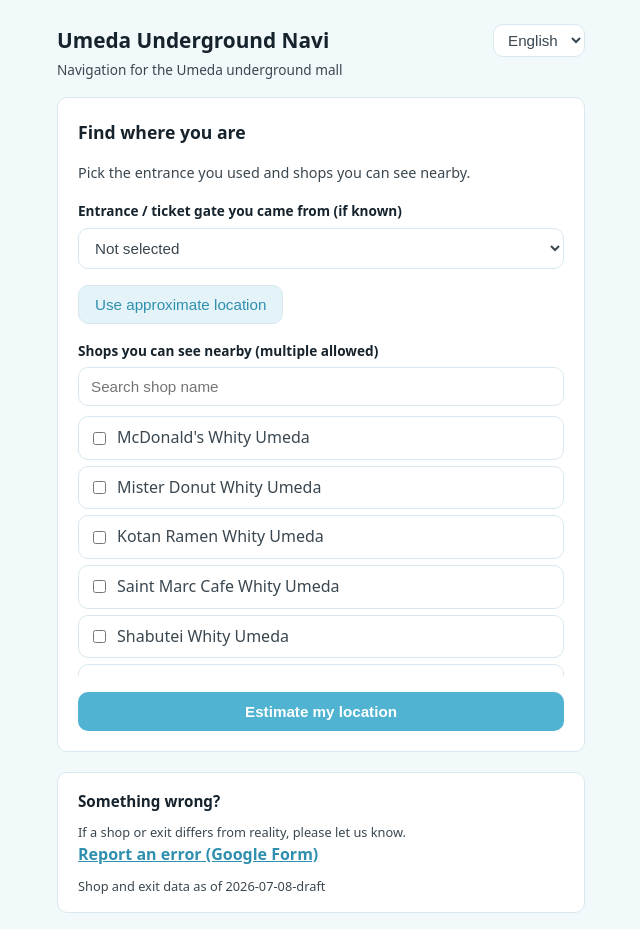
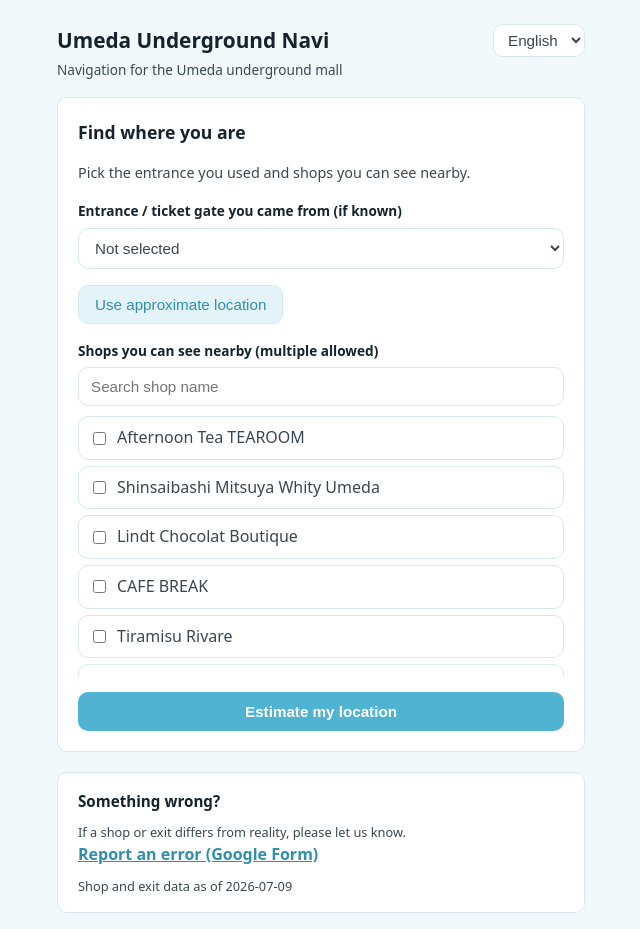
Before and after one commit to naki0227/umeda_underground_map, a React (Vite) app: page / in a window 1280 px wide. Shown: the whole page, without its empty margins (319-959 px from the left). Built offline with nearby package versions, Linux system fonts and the light colour scheme.

Commit message:
feat(data): update shops and Whity exits from official site listings (2026-07-09)
Co-Authored-By: Claude Fable 5 <noreply@anthropic.com>

```diff
--- a/src/data/areas/diamor.ts
+++ b/src/data/areas/diamor.ts
@@ -106,21 +106,60 @@ export const diamorEdges: MapEdge[] = [
 
 export const diamorShops: Shop[] = [
   {
-    id: 'dm-shop-sunmarc',
-    name: { ja: 'サンマルクカフェ ディアモール大阪店', en: 'Saint Marc Cafe Diamor Osaka' },
+    id: 'dm-shop-godivacafe',
+    name: { ja: 'GODIVA café ディアモール大阪店', en: 'GODIVA café Diamor Osaka' },
     category: 'cafe',
     nodeId: 'dm-n',
   },
   {
-    id: 'dm-shop-abcmart',
-    name: { ja: 'ABC-MART ディアモール大阪店', en: 'ABC-MART Diamor Osaka' },
+    id: 'dm-shop-tullys',
+    name: { ja: 'タリーズコーヒー ディアモール大阪店', en: "Tully's Coffee Diamor Osaka" },
+    category: 'cafe',
+    nodeId: 'dm-circle',
+  },
+  {
+    id: 'dm-shop-urbanresearch',
+    name: {
+      ja: 'アーバンリサーチ ロッソ ディアモール大阪店',
+      en: 'URBAN RESEARCH ROSSO Diamor Osaka',
+    },
     category: 'fashion',
     nodeId: 'dm-circle',
   },
   {
-    id: 'dm-shop-matsukiyo',
-    name: { ja: 'マツモトキヨシ ディアモール大阪店', en: 'Matsumoto Kiyoshi Diamor Osaka' },
-    category: 'drugstore',
+    id: 'dm-shop-jins',
+    name: { ja: 'JINS ディアモール大阪店', en: 'JINS Diamor Osaka' },
+    category: 'goods',
+    nodeId: 'dm-circle',
+  },
+  {
+    id: 'dm-shop-framework',
+    name: { ja: 'フレームワーク ディアモール大阪店', en: 'FRAMeWORK Diamor Osaka' },
+    category: 'fashion',
+    nodeId: 'dm-n',
+  },
+  {
+    id: 'dm-shop-doutor',
+    name: { ja: 'ドトールコーヒーショップ ディアモール大阪店', en: 'Doutor Coffee Diamor Osaka' },
+    category: 'cafe',
+    nodeId: 'dm-w',
+  },
+  {
+    id: 'dm-shop-sunmarc',
+    name: { ja: 'サンマルクカフェ ディアモール大阪店', en: 'Saint Marc Cafe Diamor Osaka' },
+    category: 'cafe',
+    nodeId: 'dm-e',
+  },
+  {
+    id: 'dm-shop-kashiyama',
+    name: { ja: 'KASHIYAMA ディアモール大阪店', en: 'KASHIYAMA Diamor Osaka' },
+    category: 'fashion',
+    nodeId: 'dm-e',
+  },
+  {
+    id: 'dm-shop-docomo',
+    name: { ja: 'ドコモショップ ディアモール大阪店', en: 'docomo Shop Diamor Osaka' },
+    category: 'service',
     nodeId: 'dm-w',
   },
   {
--- a/src/data/areas/dojima.ts
+++ b/src/data/areas/dojima.ts
@@ -47,15 +47,57 @@ export const dojimaEdges: MapEdge[] = [
 
 export const dojimaShops: Shop[] = [
   {
-    id: 'dj-shop-piccolo',
-    name: { ja: 'カレーショップ ピッコロ ドーチカ店', en: 'Curry Shop Piccolo Dotica' },
+    id: 'dj-shop-indiancurry',
+    name: { ja: 'インデアンカレー 堂島店', en: 'Indian Curry Dojima' },
     category: 'restaurant',
     nodeId: 'dj-2',
   },
   {
+    id: 'dj-shop-kineya',
+    name: { ja: '自家製麺 杵屋 ドーチカ店', en: 'Kineya Udon Dotica' },
+    category: 'restaurant',
+    nodeId: 'dj-2',
+  },
+  {
+    id: 'dj-shop-chuoken',
+    name: { ja: '中央軒 ドーチカ店', en: 'Chuoken Dotica' },
+    category: 'restaurant',
+    nodeId: 'dj-3',
+  },
+  {
     id: 'dj-shop-doutor',
-    name: { ja: 'ドトールコーヒー ドージマ地下センター店', en: 'Doutor Coffee Dojima Underground' },
+    name: { ja: 'ドトールコーヒーショップ ドーチカ店', en: 'Doutor Coffee Dotica' },
     category: 'cafe',
     nodeId: 'dj-1',
   },
+  {
+    id: 'dj-shop-kiefel',
+    name: { ja: 'KIEFEL COFFEE ドーチカ店', en: 'KIEFEL COFFEE Dotica' },
+    category: 'cafe',
+    nodeId: 'dj-1',
+  },
+  {
+    id: 'dj-shop-daiso',
+    name: { ja: 'ダイソー ドーチカ店', en: 'DAISO Dotica' },
+    category: 'goods',
+    nodeId: 'dj-2',
+  },
+  {
+    id: 'dj-shop-kokumin',
+    name: { ja: 'コクミンドラッグ ドーチカ店', en: 'Kokumin Drug Dotica' },
+    category: 'drugstore',
+    nodeId: 'dj-1',
+  },
+  {
+    id: 'dj-shop-chidoriya',
+    name: { ja: '千鳥屋宗家 堂島店', en: 'Chidoriya Sohke Dojima' },
+    category: 'goods',
+    nodeId: 'dj-3',
+  },
+  {
+    id: 'dj-shop-aburagumi',
+    name: { ja: '東京油組総本店 ドーチカ組', en: 'Tokyo Aburagumi Sohonten Dotica' },
+    category: 'restaurant',
+    nodeId: 'dj-3',
+  },
 ];
--- a/src/data/areas/ekimo.ts
+++ b/src/data/areas/ekimo.ts
@@ -24,14 +24,44 @@ export const ekimoEdges: MapEdge[] = [{ from: 'ek-1', to: 'ek-2', distanceM: 55
 
 export const ekimoShops: Shop[] = [
   {
-    id: 'ek-shop-gongcha',
-    name: { ja: 'ゴンチャ ekimo梅田店', en: 'Gong cha ekimo Umeda' },
+    id: 'ek-shop-uniqlo',
+    name: { ja: 'UNIQLO ekimo梅田店', en: 'UNIQLO ekimo Umeda' },
+    category: 'fashion',
+    nodeId: 'ek-1',
+  },
+  {
+    id: 'ek-shop-mujicom',
+    name: { ja: 'MUJI com ekimo梅田店', en: 'MUJI com ekimo Umeda' },
+    category: 'goods',
+    nodeId: 'ek-2',
+  },
+  {
+    id: 'ek-shop-misdo',
+    name: { ja: 'ミスタードーナツ ekimo梅田店', en: 'Mister Donut ekimo Umeda' },
     category: 'cafe',
     nodeId: 'ek-1',
   },
   {
-    id: 'ek-shop-cosme',
-    name: { ja: 'コスメショップ ekimo梅田', en: 'Cosmetics Shop ekimo Umeda' },
+    id: 'ek-shop-hattendo',
+    name: { ja: '八天堂 ekimo梅田店', en: 'Hattendo ekimo Umeda' },
+    category: 'bakery',
+    nodeId: 'ek-2',
+  },
+  {
+    id: 'ek-shop-jins',
+    name: { ja: 'JINS ekimo梅田店', en: 'JINS ekimo Umeda' },
+    category: 'goods',
+    nodeId: 'ek-1',
+  },
+  {
+    id: 'ek-shop-osdrug',
+    name: { ja: 'オーエスドラッグ ekimo梅田店', en: 'OS Drug ekimo Umeda' },
+    category: 'drugstore',
+    nodeId: 'ek-2',
+  },
+  {
+    id: 'ek-shop-karendo',
+    name: { ja: 'karendo ekimo梅田店', en: 'karendo ekimo Umeda' },
     category: 'goods',
     nodeId: 'ek-2',
   },
--- a/src/data/areas/sanbangai.ts
+++ b/src/data/areas/sanbangai.ts
@@ -60,6 +60,36 @@ export const sanbangaiShops: Shop[] = [
     nodeId: 'sb-s',
   },
   {
+    id: 'sb-shop-botejyu',
+    name: { ja: 'お好み焼き ぼてぢゅう 阪急三番街店', en: 'Okonomiyaki Botejyu Hankyu Sanbangai' },
+    category: 'restaurant',
+    nodeId: 'sb-s',
+  },
+  {
+    id: 'sb-shop-hokkyokusei',
+    name: { ja: 'レストラン北極星 阪急三番街店', en: 'Restaurant Hokkyokusei Hankyu Sanbangai' },
+    category: 'restaurant',
+    nodeId: 'sb-s',
+  },
+  {
+    id: 'sb-shop-ganko',
+    name: { ja: 'がんこ寿司 阪急三番街店', en: 'Ganko Sushi Hankyu Sanbangai' },
+    category: 'restaurant',
+    nodeId: 'sb-s',
+  },
+  {
+    id: 'sb-shop-seijoishii',
+    name: { ja: '成城石井 阪急三番街店', en: 'Seijo Ishii Hankyu Sanbangai' },
+    category: 'convenience',
+    nodeId: 'sb-s',
+  },
+  {
+    id: 'sb-shop-godiva',
+    name: { ja: 'ゴディバ 阪急三番街店', en: 'GODIVA Hankyu Sanbangai' },
+    category: 'cafe',
+    nodeId: 'sb-s',
+  },
+  {
     id: 'sb-shop-kiddyland',
     name: { ja: 'キディランド 大阪梅田店', en: 'Kiddy Land Osaka Umeda' },
     category: 'goods',
@@ -71,4 +101,22 @@ export const sanbangaiShops: Shop[] = [
     category: 'restaurant',
     nodeId: 'sb-n',
   },
+  {
+    id: 'sb-shop-yabaton',
+    name: { ja: '矢場とん 阪急三番街店', en: 'Yabaton Hankyu Sanbangai' },
+    category: 'restaurant',
+    nodeId: 'sb-n',
+  },
+  {
+    id: 'sb-shop-freshness',
+    name: { ja: 'フレッシュネスバーガー 阪急三番街店', en: 'Freshness Burger Hankyu Sanbangai' },
+    category: 'restaurant',
+    nodeId: 'sb-n',
+  },
+  {
+    id: 'sb-shop-maisonkayser',
+    name: { ja: 'メゾンカイザー 阪急三番街店', en: 'Maison Kayser Hankyu Sanbangai' },
+    category: 'bakery',
+    nodeId: 'sb-n',
+  },
 ];
--- a/src/data/areas/whity.ts
+++ b/src/data/areas/whity.ts
@@ -1,6 +1,10 @@
 import type { MapEdge, MapNode, Shop } from '../../domain/types';
 
-/** ホワイティうめだ（センターモール・ノースモール・サウスモール・泉の広場） */
+/**
+ * ホワイティうめだ。
+ * エリア構成・店舗は公式サイト（whity.osaka-chikagai.jp）2026-07-09時点。
+ * 出口番号はH-xx体系（公式フロアガイド準拠）だが個別の対応は現地未検証。
+ */
 export const whityNodes: MapNode[] = [
   {
     id: 'wt-c1',
@@ -29,7 +33,7 @@ export const whityNodes: MapNode[] = [
   {
     id: 'wt-c4',
     kind: 'junction',
-    name: { ja: 'イーストモール入口', en: 'East Mall Entrance' },
+    name: { ja: 'イーストモール', en: 'East Mall' },
     area: 'whity',
     x: 620,
     y: 0,
@@ -37,7 +41,7 @@ export const whityNodes: MapNode[] = [
   {
     id: 'wt-izumi',
     kind: 'landmark',
-    name: { ja: '泉の広場', en: 'Izumi Plaza (Fountain Square)' },
+    name: { ja: '泉の広場（Water Tree）', en: 'Izumi Plaza (Water Tree)' },
     area: 'whity',
     x: 740,
     y: 10,
@@ -59,6 +63,14 @@ export const whityNodes: MapNode[] = [
     y: 100,
   },
   {
+    id: 'wt-petit',
+    kind: 'junction',
+    name: { ja: 'プチシャン', en: 'Petit Chan' },
+    area: 'whity',
+    x: 630,
+    y: 100,
+  },
+  {
     id: 'wt-s1',
     kind: 'junction',
     name: { ja: 'サウスモール', en: 'South Mall' },
@@ -75,7 +87,7 @@ export const whityNodes: MapNode[] = [
     y: -160,
   },
   {
-    id: 'wt-exit-m2',
+    id: 'wt-exit-h1',
     kind: 'exit',
     name: { ja: '阪急百貨店東 出口', en: 'Hankyu Dept. East Exit' },
     area: 'whity',
@@ -83,10 +95,10 @@ export const whityNodes: MapNode[] = [
     y: 80,
     lat: 34.7031,
     lng: 135.4996,
-    exitNo: 'M-2',
+    exitNo: 'H-1',
   },
   {
-    id: 'wt-exit-m8',
+    id: 'wt-exit-h8',
     kind: 'exit',
     name: { ja: 'HEP FIVE前 出口', en: 'HEP FIVE Exit' },
     area: 'whity',
@@ -94,10 +106,10 @@ export const whityNodes: MapNode[] = [
     y: 170,
     lat: 34.704,
     lng: 135.5007,
-    exitNo: 'M-8',
+    exitNo: 'H-8',
   },
   {
-    id: 'wt-exit-m10',
+    id: 'wt-exit-h16',
     kind: 'exit',
     name: { ja: '阪急東通 出口', en: 'Hankyu Higashi-dori Exit' },
     area: 'whity',
@@ -105,18 +117,18 @@ export const whityNodes: MapNode[] = [
     y: 160,
     lat: 34.704,
     lng: 135.5013,
-    exitNo: 'M-10',
+    exitNo: 'H-16',
   },
   {
-    id: 'wt-exit-m14',
+    id: 'wt-exit-h28',
     kind: 'exit',
-    name: { ja: '泉の広場東 出口', en: 'Izumi Plaza East Exit' },
+    name: { ja: '泉の広場東（新御堂筋） 出口', en: 'Izumi Plaza East (Shin-Midosuji) Exit' },
     area: 'whity',
     x: 790,
     y: -40,
     lat: 34.7029,
     lng: 135.5048,
-    exitNo: 'M-14',
+    exitNo: 'H-28',
   },
 ];
 
@@ -125,52 +137,180 @@ export const whityEdges: MapEdge[] = [
   { from: 'wt-c2', to: 'wt-c3', distanceM: 120 },
   { from: 'wt-c3', to: 'wt-c4', distanceM: 100 },
   { from: 'wt-c4', to: 'wt-izumi', distanceM: 120 },
-  { from: 'wt-c1', to: 'wt-exit-m2', distanceM: 70, attrs: ['stairs'] },
+  { from: 'wt-c1', to: 'wt-exit-h1', distanceM: 70, attrs: ['stairs'] },
   { from: 'wt-c2', to: 'wt-n1', distanceM: 100 },
   { from: 'wt-n1', to: 'wt-n2', distanceM: 110 },
-  { from: 'wt-n1', to: 'wt-exit-m8', distanceM: 60, attrs: ['stairs'] },
-  { from: 'wt-n2', to: 'wt-exit-m10', distanceM: 60, attrs: ['stairs'] },
+  { from: 'wt-n1', to: 'wt-exit-h8', distanceM: 60, attrs: ['stairs'] },
+  { from: 'wt-n2', to: 'wt-exit-h16', distanceM: 60, attrs: ['stairs'] },
   { from: 'wt-n2', to: 'wt-c3', distanceM: 100 },
+  { from: 'wt-n2', to: 'wt-petit', distanceM: 110 },
+  { from: 'wt-petit', to: 'wt-izumi', distanceM: 140 },
   { from: 'wt-c2', to: 'wt-s1', distanceM: 100 },
   { from: 'wt-s1', to: 'wt-s2', distanceM: 70 },
-  { from: 'wt-izumi', to: 'wt-exit-m14', distanceM: 70, attrs: ['stairs'] },
+  { from: 'wt-izumi', to: 'wt-exit-h28', distanceM: 70, attrs: ['stairs'] },
 ];
 
 export const whityShops: Shop[] = [
   {
-    id: 'wt-shop-mcdonalds',
-    name: { ja: 'マクドナルド ホワイティうめだ店', en: "McDonald's Whity Umeda" },
-    category: 'restaurant',
-    nodeId: 'wt-c2',
-  },
-  {
-    id: 'wt-shop-misdo',
-    name: { ja: 'ミスタードーナツ ホワイティうめだ', en: 'Mister Donut Whity Umeda' },
+    id: 'wt-shop-afternoontea',
+    name: { ja: 'Afternoon Tea TEAROOM', en: 'Afternoon Tea TEAROOM' },
     category: 'cafe',
     nodeId: 'wt-c1',
   },
   {
-    id: 'wt-shop-kotan',
-    name: { ja: '古潭ラーメン ホワイティうめだ店', en: 'Kotan Ramen Whity Umeda' },
+    id: 'wt-shop-mitsuya',
+    name: { ja: '心斎橋ミツヤ ホワイティうめだ店', en: 'Shinsaibashi Mitsuya Whity Umeda' },
+    category: 'restaurant',
+    nodeId: 'wt-c1',
+  },
+  {
+    id: 'wt-shop-lindt',
+    name: { ja: 'リンツ ショコラ ブティック', en: 'Lindt Chocolat Boutique' },
+    category: 'cafe',
+    nodeId: 'wt-c2',
+  },
+  {
+    id: 'wt-shop-cafebreak',
+    name: { ja: 'CAFE BREAK', en: 'CAFE BREAK' },
+    category: 'cafe',
+    nodeId: 'wt-c2',
+  },
+  {
+    id: 'wt-shop-rivare',
+    name: { ja: 'ティラミス専門店 リバーレ', en: 'Tiramisu Rivare' },
+    category: 'cafe',
+    nodeId: 'wt-c3',
+  },
+  {
+    id: 'wt-shop-piccolo',
+    name: { ja: 'カレー piccoLo ホワイティうめだ店', en: 'Curry piccoLo Whity Umeda' },
     category: 'restaurant',
     nodeId: 'wt-c3',
   },
   {
-    id: 'wt-shop-sunmarc',
-    name: { ja: 'サンマルクカフェ ホワイティうめだ店', en: 'Saint Marc Cafe Whity Umeda' },
+    id: 'wt-shop-doutor',
+    name: { ja: 'ドトールコーヒーショップ ホワイティうめだ店', en: 'Doutor Coffee Whity Umeda' },
+    category: 'cafe',
+    nodeId: 'wt-n1',
+  },
+  {
+    id: 'wt-shop-31ice',
+    name: { ja: 'サーティワンアイスクリーム', en: 'Baskin-Robbins (31 Ice Cream)' },
+    category: 'cafe',
+    nodeId: 'wt-n1',
+  },
+  {
+    id: 'wt-shop-katsu',
+    name: { ja: '串かつ料理 活', en: 'Kushikatsu Katsu' },
+    category: 'restaurant',
+    nodeId: 'wt-n1',
+  },
+  {
+    id: 'wt-shop-viedefrance',
+    name: { ja: 'VIE DE FRANCE', en: 'VIE DE FRANCE' },
+    category: 'bakery',
+    nodeId: 'wt-n1',
+  },
+  {
+    id: 'wt-shop-daruma',
+    name: { ja: '串かつだるま ホワイティうめだ店', en: 'Kushikatsu Daruma Whity Umeda' },
+    category: 'restaurant',
+    nodeId: 'wt-n2',
+  },
+  {
+    id: 'wt-shop-hemmi',
+    name: { ja: '牛たん焼き 仙台辺見', en: 'Gyutan-yaki Sendai Hemmi' },
+    category: 'restaurant',
+    nodeId: 'wt-n2',
+  },
+  {
+    id: 'wt-shop-daikichi',
+    name: { ja: '天ぷら大吉 ホワイティうめだ店', en: 'Tempura Daikichi Whity Umeda' },
+    category: 'restaurant',
+    nodeId: 'wt-n2',
+  },
+  {
+    id: 'wt-shop-asahiya',
+    name: { ja: '旭屋書店 梅田地下街店', en: 'Asahiya Books Umeda Underground' },
+    category: 'bookstore',
+    nodeId: 'wt-s1',
+  },
+  {
+    id: 'wt-shop-hanshindrug',
+    name: { ja: '阪神ドラッグ 梅田地下店', en: 'Hanshin Drug Umeda Underground' },
+    category: 'drugstore',
+    nodeId: 'wt-s1',
+  },
+  {
+    id: 'wt-shop-tanseido',
+    name: { ja: '丹青堂 ホワイティうめだ店', en: 'Tanseido Whity Umeda' },
+    category: 'goods',
+    nodeId: 'wt-s1',
+  },
+  {
+    id: 'wt-shop-seijoishii',
+    name: { ja: '成城石井 ホワイティうめだ店', en: 'Seijo Ishii Whity Umeda' },
+    category: 'convenience',
+    nodeId: 'wt-c4',
+  },
+  {
+    id: 'wt-shop-starbucks',
+    name: { ja: 'スターバックスコーヒー ホワイティうめだ店', en: 'Starbucks Coffee Whity Umeda' },
     category: 'cafe',
     nodeId: 'wt-c4',
   },
   {
-    id: 'wt-shop-shabutei',
-    name: { ja: 'しゃぶ亭 ホワイティうめだ店', en: 'Shabutei Whity Umeda' },
+    id: 'wt-shop-mos',
+    name: { ja: 'モスバーガー ホワイティうめだ店', en: 'MOS Burger Whity Umeda' },
     category: 'restaurant',
-    nodeId: 'wt-s1',
+    nodeId: 'wt-c4',
   },
   {
-    id: 'wt-shop-matsukiyo',
-    name: { ja: 'マツモトキヨシ ホワイティうめだ店', en: 'Matsumoto Kiyoshi Whity Umeda' },
+    id: 'wt-shop-kotan',
+    name: { ja: '古潭 ホワイティうめだ店', en: 'Kotan Ramen Whity Umeda' },
+    category: 'restaurant',
+    nodeId: 'wt-c4',
+  },
+  {
+    id: 'wt-shop-daikisuisan',
+    name: { ja: '大起水産 回転寿司 ホワイティうめだ店', en: 'Daiki Suisan Sushi Whity Umeda' },
+    category: 'restaurant',
+    nodeId: 'wt-c4',
+  },
+  {
+    id: 'wt-shop-udonoh',
+    name: { ja: 'うどん王 ホワイティうめだ店', en: 'Udon-Oh Whity Umeda' },
+    category: 'restaurant',
+    nodeId: 'wt-c4',
+  },
+  {
+    id: 'wt-shop-kokumin',
+    name: { ja: 'コクミン ホワイティうめだ店', en: 'Kokumin Drug Whity Umeda' },
     category: 'drugstore',
-    nodeId: 'wt-n1',
+    nodeId: 'wt-petit',
+  },
+  {
+    id: 'wt-shop-naturalkitchen',
+    name: { ja: 'NATURAL KITCHEN', en: 'NATURAL KITCHEN' },
+    category: 'goods',
+    nodeId: 'wt-petit',
+  },
+  {
+    id: 'wt-shop-austyle',
+    name: { ja: 'au Style ホワイティうめだ', en: 'au Style Whity Umeda' },
+    category: 'service',
+    nodeId: 'wt-petit',
+  },
+  {
+    id: 'wt-shop-yebisubar',
+    name: { ja: 'YEBISU BAR（NOMOKA）', en: 'YEBISU BAR (NOMOKA)' },
+    category: 'restaurant',
+    nodeId: 'wt-izumi',
+  },
+  {
+    id: 'wt-shop-craftbeer',
+    name: { ja: 'CRAFT BEER MARKET（NOMOKA）', en: 'CRAFT BEER MARKET (NOMOKA)' },
+    category: 'restaurant',
+    nodeId: 'wt-izumi',
   },
 ];
--- a/src/data/map.ts
+++ b/src/data/map.ts
@@ -33,11 +33,13 @@ const interAreaEdges: MapEdge[] = [
 
 /**
  * 梅田地下全域マップ。
- * 店舗情報は dataVersion 時点のスナップショット（現地未検証の下書き）。
- * 誤りはアプリ内の報告フォームから収集して更新する。
+ * 店舗情報は dataVersion 時点のスナップショットで、各施設の公式サイト
+ * （whity.osaka-chikagai.jp / diamor.jp / h-sanbangai.com / ekimo.jp /
+ * dotica.osaka-chikagai.jp）の掲載内容に基づく。座標・距離・出口番号の
+ * 対応は現地未検証。誤りはアプリ内の報告フォームから収集して更新する。
  */
 export const umedaMap: UndergroundMap = {
-  dataVersion: '2026-07-08-draft',
+  dataVersion: '2026-07-09',
   nodes: [
     ...stationNodes,
     ...whityNodes,
```
Also changed, not shown: 1 other file (tests, documents, lock files or other folders).
